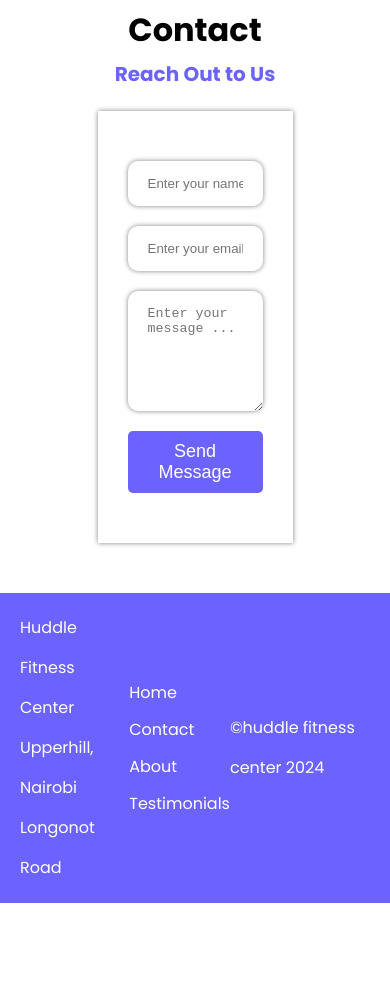
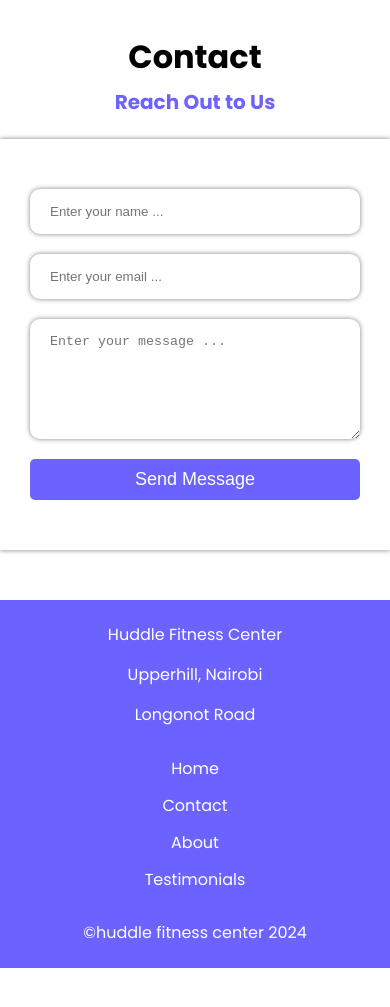
Before and after one commit to FridahWatetuMuthoni/Huddle-Fitness-Website, a plain HTML site: page index.html in a window 390 px wide. Shown: the part 3942-4949 px from the top of the page. Before the commit the page ends 4895 px from the top, so only its background shows below. Drawn offline with Linux system fonts and the light colour scheme; a web font is replaced by a local one.

Commit message:
made it a little responsive

```diff
--- a/style.css
+++ b/style.css
@@ -200,6 +200,9 @@ img{
     align-items: center;
     justify-content: space-between;
     padding:15px 20px;
+    text-align: center;
+    gap:20px;
+
 }
 
 #footer p{
@@ -236,4 +239,15 @@ img{
     .testimonials{
         grid-template-columns: 1fr;
     }
+
+    .form-info{
+        width:100%;
+    }
+    .feature figure{
+        height: auto;
+    }
+
+    #footer{
+        flex-direction: column;
+    }
 }
```
